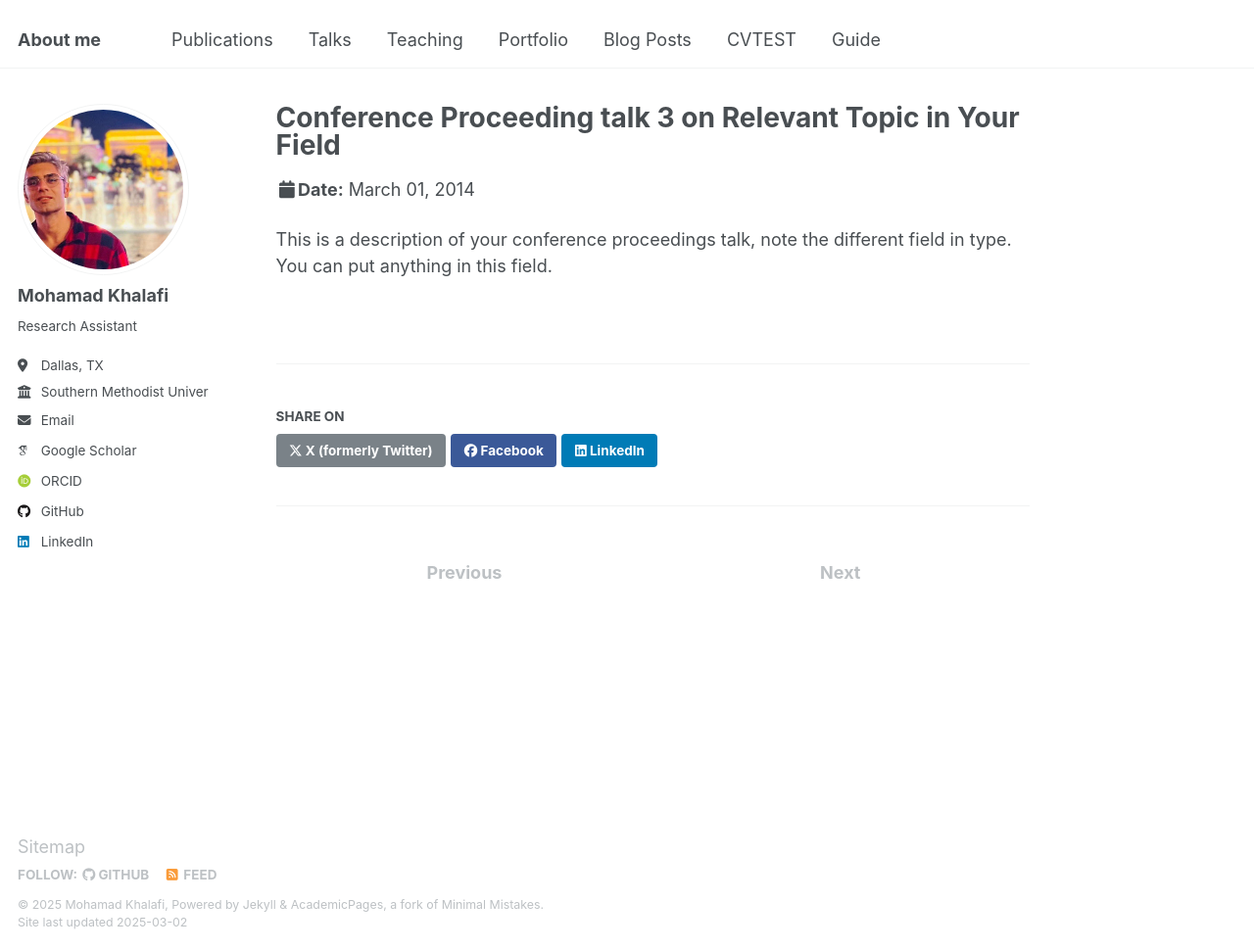
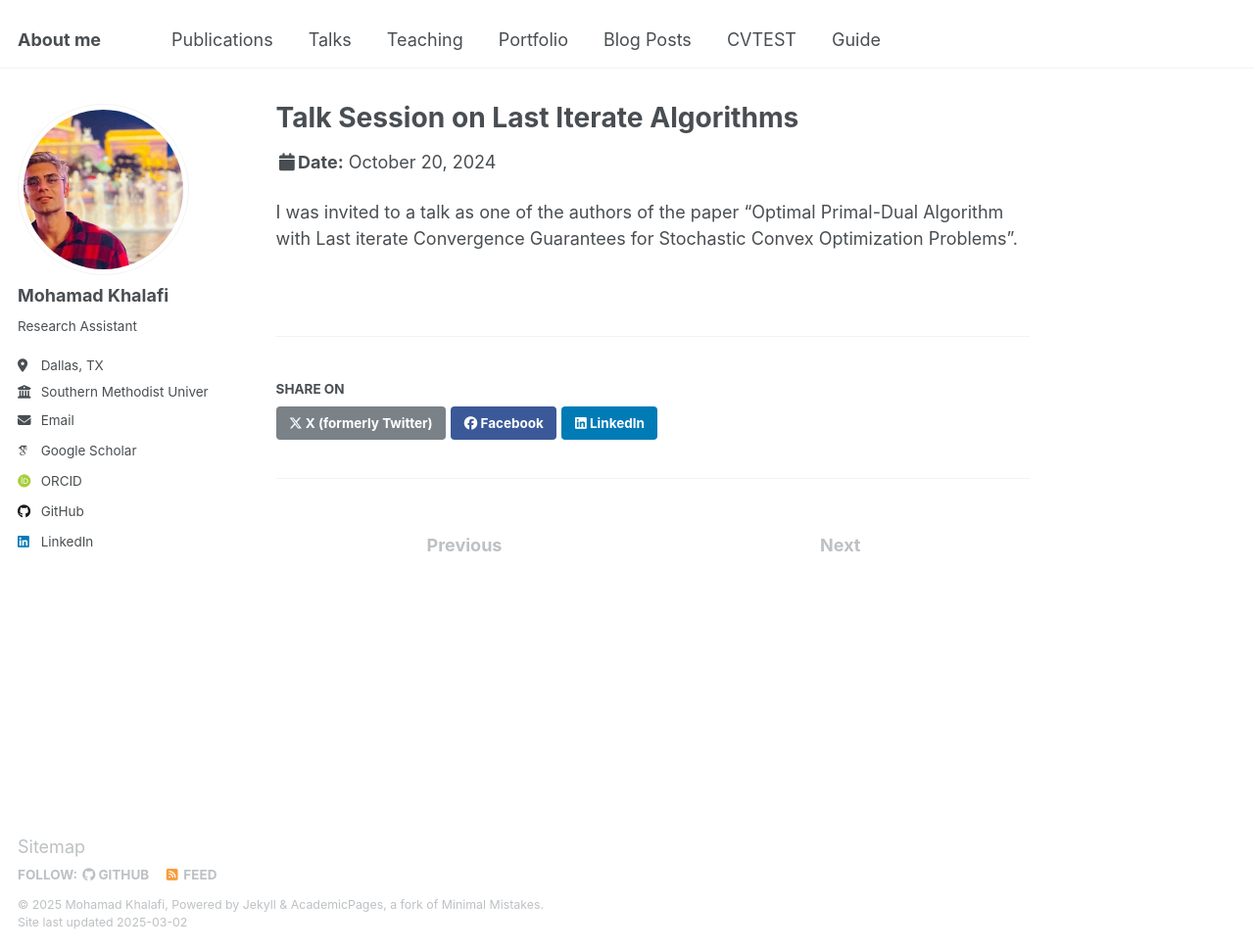
Before and after one commit to Mohammadkhf/mohammadkhf.github.io, a Jekyll site: the page built from _talks/2014-03-01-talk-3.md, in a window 1280 px wide and 970 px high. Shown: the whole window at 98% size. Built offline with Jekyll 4.4.1, drawn with Linux system fonts in a browser that asks for light colours; some web fonts are replaced.

Commit message:
Update 2014-03-01-talk-3.md

```diff
--- a/_talks/2014-03-01-talk-3.md
+++ b/_talks/2014-03-01-talk-3.md
@@ -1,11 +1,10 @@
 ---
-title: "Conference Proceeding talk 3 on Relevant Topic in Your Field"
+title: "Talk Session on Last Iterate Algorithms"
 collection: talks
-type: "Conference proceedings talk"
-permalink: /talks/2014-03-01-talk-3
-venue: "Testing Institute of America 2014 Annual Conference"
-date: 2014-03-01
-location: "Los Angeles, CA, USA"
+type: "talks"
+permalink: /talks/INFORMS2024-2
+venue: "INFORMS Annual Meeting"
+date: 2024-10-20
+location: "Seattle, WA, USA"
 ---
-
-This is a description of your conference proceedings talk, note the different field in type. You can put anything in this field.
+I was invited to a talk as one of the authors of the paper "Optimal Primal-Dual Algorithm with Last iterate Convergence Guarantees for Stochastic Convex Optimization Problems".
```
